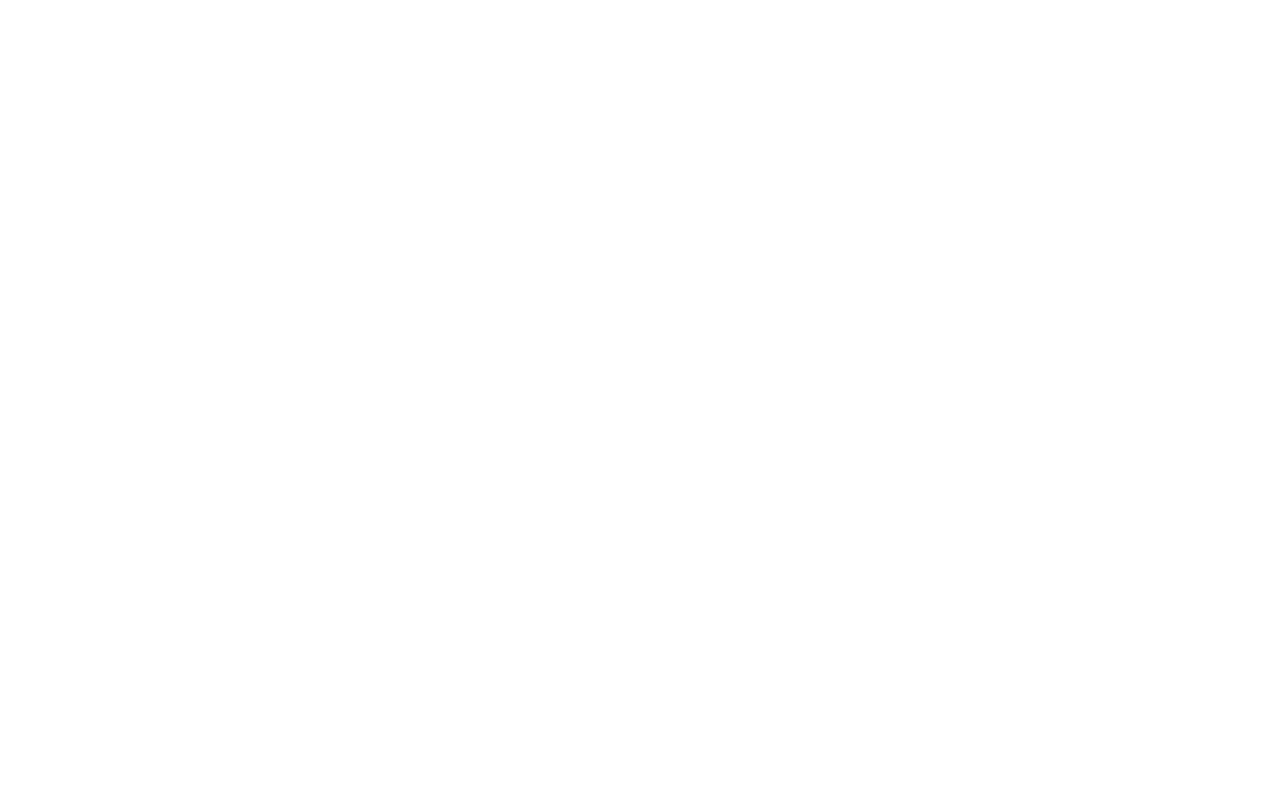
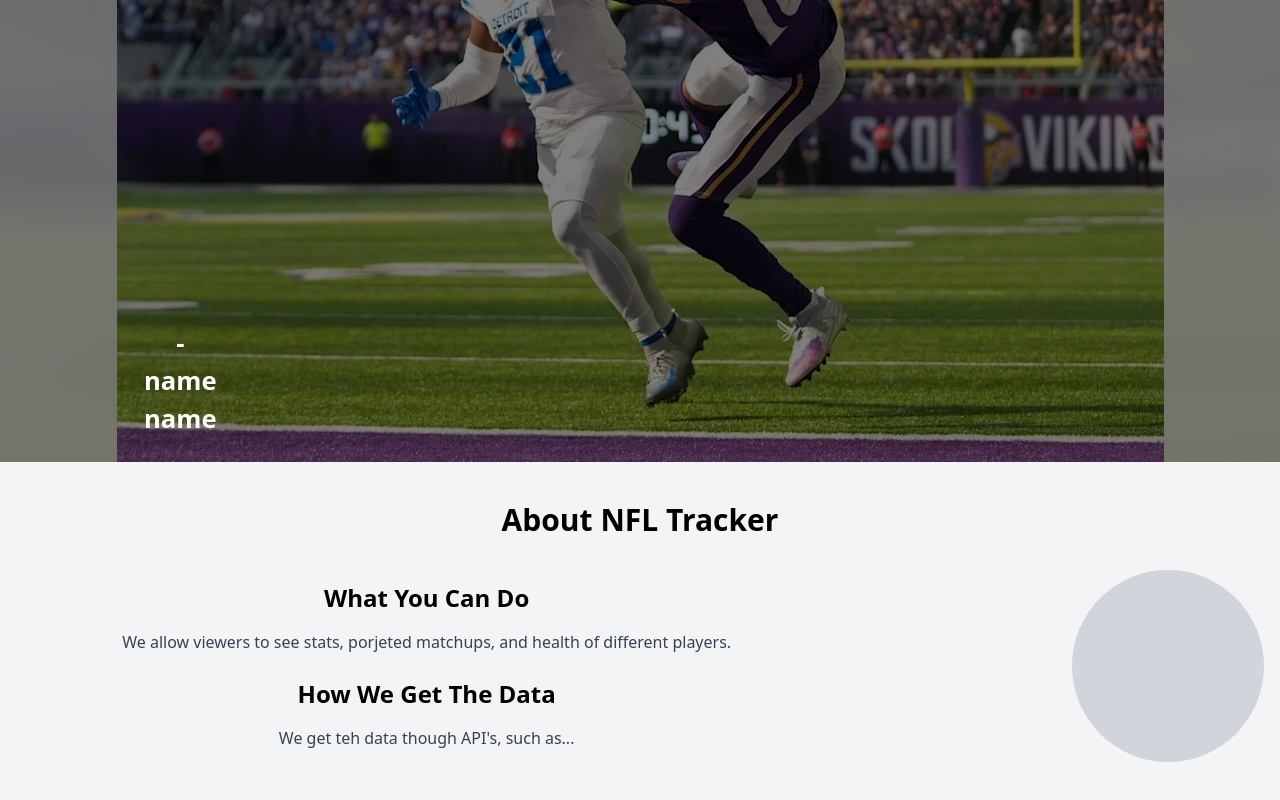
Before and after one commit to PorebskiCode18/SportsWebsite, a React (Create React App) app in the folder my-sportswebsite/: page / in a window 1280 px wide. Shown: the part 258-1058 px from the top of the page. Before the commit the page ends 800 px from the top, so only its background shows below. Built offline with nearby package versions, Linux system fonts and the light colour scheme.

Commit message:
Added - assets, and components
Did the basics of hero and about, yet to do other parts

```diff
--- a/my-sportswebsite/src/App.css
+++ b/my-sportswebsite/src/App.css
@@ -21,7 +21,7 @@
   align-items: center;
   justify-content: center;
   font-size: calc(10px + 2vmin);
-  color: white;
+  color: rgb(71, 71, 71);
 }
 
 .App-link {
--- a/my-sportswebsite/src/App.js
+++ b/my-sportswebsite/src/App.js
@@ -1,9 +1,20 @@
-import logo from './logo.svg';
+import AppHero from './Components/hero';
+import AppAbout from './Components/about';
+
 import './App.css';
 
 function App() {
   return (
-    <div className="App">
+    <div className="App font-sans bg-gray-100 min-h-screen flex flex-col">
+
+      <header id="header" className="w-full bg-white shadow-md">
+        <AppHero className="m-0" />
+      </header>
+
+      <main id="header" className="w-full bg-black shadow-md">
+          <AppAbout />
+        </main>
+
 
     </div>
   );
--- /dev/null
+++ b/my-sportswebsite/src/Components/about.js
@@ -0,0 +1,32 @@
+export default function AppAbout() {
+    return (
+      <section id="about" className="py-10 bg-gray-100">
+        <div className="container mx-auto">
+          <div className="text-center mb-8">
+            <h2 className="text-3xl font-bold">About NFL Tracker</h2>
+          </div>
+
+          <div className="flex flex-col md:flex-row items-center">
+            <div className="md:w-2/3 px-4 mb-8 md:mb-0">
+
+              <h2 className="text-2xl font-semibold mb-4">What You Can Do</h2>
+              <p className="text-gray-700 mb-6">
+                We allow viewers to see stats, porjeted matchups, and health of different players.
+              </p>
+
+
+              <h2 className="text-2xl font-semibold mb-4">How We Get The Data</h2>
+              <p className="text-gray-700">
+                We get teh data though API's, such as...
+              </p>
+
+            </div>
+
+            <div className="md:w-1/3 flex justify-center md:justify-end px-4">
+              <div className="w-48 h-48 bg-gray-300 rounded-full"></div> {/* Placeholder div for image */}
+            </div>
+          </div>
+        </div>
+      </section>
+    );
+  }
--- /dev/null
+++ b/my-sportswebsite/src/Components/hero.js
@@ -0,0 +1,19 @@
+import logo from './assets/background.png';
+
+export default function AppHero() {
+    return (
+        <section id="home" className="hero-block relative">
+            <figure className="relative">
+                <img src={logo} alt="Background" className="w-full h-auto" />
+                <div className="absolute inset-0 bg-black bg-opacity-50">
+                    <figcaption className="absolute top-[10%] left-[10%] text-white text-[3vw] font-bold m-4">
+                        NFL <br /> Sports Tracker
+                    </figcaption>
+                    <figcaption className="absolute bottom-[1%] left-[10%] text-white text-[2vw] font-bold m-4">
+                        - <br /> name <br /> name
+                    </figcaption>
+                </div>
+            </figure>
+        </section>
+    );
+}
```
Also changed, not shown: my-sportswebsite/src/Components/assets/background.png (added), my-sportswebsite/src/logo.svg (deleted).
